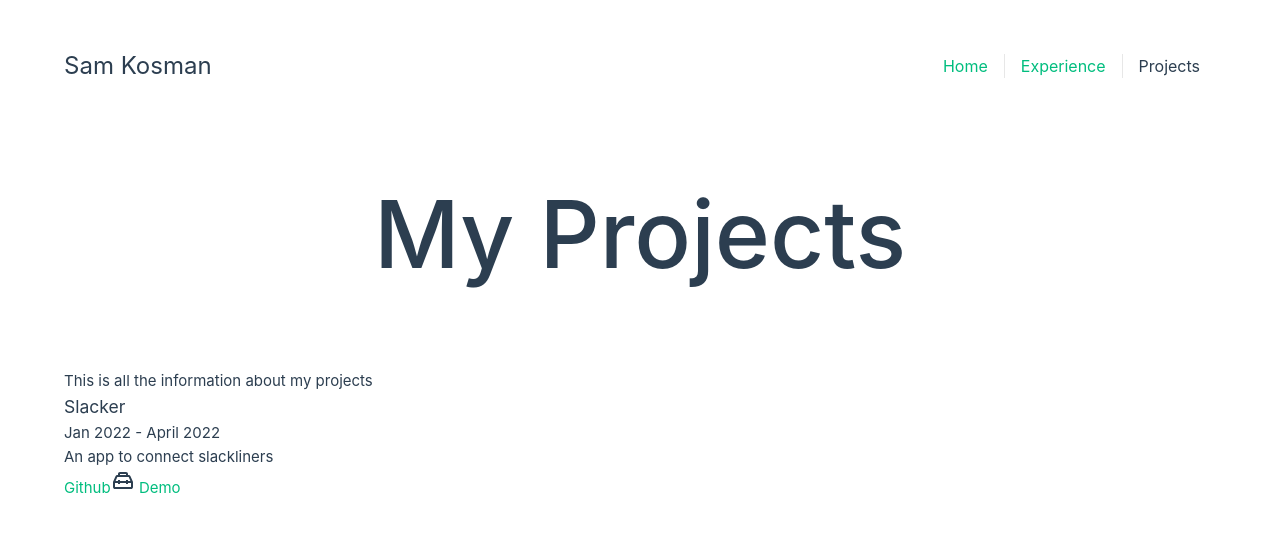
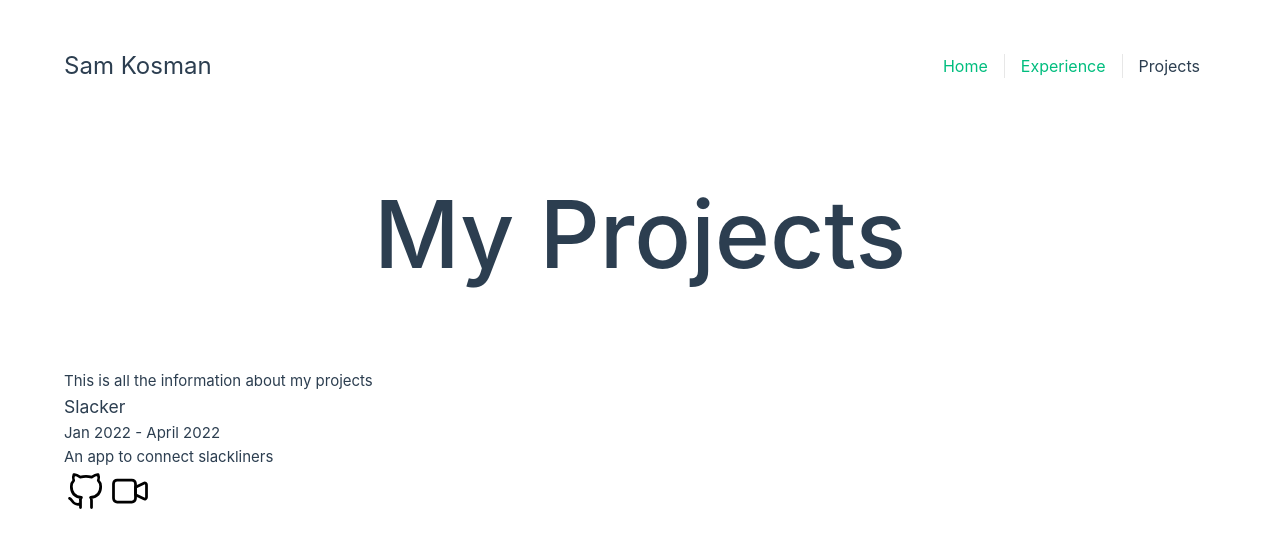
Before and after one commit to skosman/myself, a Vue app: page /projects in a window 1280 px wide. Shown: the top 548 px of the page. Built offline with nearby package versions, Linux system fonts and the light colour scheme.

Commit message:
Add github and video icon

```diff
--- a/src/components/ProjectItem.vue
+++ b/src/components/ProjectItem.vue
@@ -1,5 +1,6 @@
 <script setup lang="ts">
-import ToolingIcon from "./icons/IconTooling.vue";
+import GithubIcon from "./icons/IconGithub.vue";
+import VideoIcon from "./icons/IconVideo.vue";
 defineProps<{
   githubUrl: string;
   demoUrl: string;
@@ -17,9 +18,9 @@ defineProps<{
     <p>
       <slot name="description"></slot>
     </p>
-    <a :href="githubUrl" target="_blank">Github</a>
-    <tooling-icon />
-    <a :href="demoUrl" target="_blank"> Demo </a>
+    <a :href="githubUrl" target="_blank"><github-icon /></a>
+
+    <a :href="demoUrl" target="_blank"> <video-icon /> </a>
     <p>
       <slot name="tech"></slot>
     </p>
--- /dev/null
+++ b/src/components/icons/IconGithub.vue
@@ -0,0 +1,20 @@
+<!-- Icon from https://tablericons.com/-->
+<template>
+  <svg
+    xmlns="http://www.w3.org/2000/svg"
+    class="icon icon-tabler icon-tabler-brand-github"
+    width="44"
+    height="44"
+    viewBox="0 0 24 24"
+    stroke-width="1.5"
+    stroke="#000000"
+    fill="none"
+    stroke-linecap="round"
+    stroke-linejoin="round"
+  >
+    <path stroke="none" d="M0 0h24v24H0z" fill="none" />
+    <path
+      d="M9 19c-4.3 1.4 -4.3 -2.5 -6 -3m12 5v-3.5c0 -1 .1 -1.4 -.5 -2c2.8 -.3 5.5 -1.4 5.5 -6a4.6 4.6 0 0 0 -1.3 -3.2a4.2 4.2 0 0 0 -.1 -3.2s-1.1 -.3 -3.5 1.3a12.3 12.3 0 0 0 -6.2 0c-2.4 -1.6 -3.5 -1.3 -3.5 -1.3a4.2 4.2 0 0 0 -.1 3.2a4.6 4.6 0 0 0 -1.3 3.2c0 4.6 2.7 5.7 5.5 6c-.6 .6 -.6 1.2 -.5 2v3.5"
+    />
+  </svg>
+</template>
--- a/src/components/icons/IconTooling.vue
+++ /dev/null
@@ -1,19 +0,0 @@
-<!-- This icon is from <https://github.com/Templarian/MaterialDesign>, distributed under Apache 2.0 (https://www.apache.org/licenses/LICENSE-2.0) license-->
-<template>
-  <svg
-    xmlns="http://www.w3.org/2000/svg"
-    xmlns:xlink="http://www.w3.org/1999/xlink"
-    aria-hidden="true"
-    role="img"
-    class="iconify iconify--mdi"
-    width="24"
-    height="24"
-    preserveAspectRatio="xMidYMid meet"
-    viewBox="0 0 24 24"
-  >
-    <path
-      d="M20 18v-4h-3v1h-2v-1H9v1H7v-1H4v4h16M6.33 8l-1.74 4H7v-1h2v1h6v-1h2v1h2.41l-1.74-4H6.33M9 5v1h6V5H9m12.84 7.61c.1.22.16.48.16.8V18c0 .53-.21 1-.6 1.41c-.4.4-.85.59-1.4.59H4c-.55 0-1-.19-1.4-.59C2.21 19 2 18.53 2 18v-4.59c0-.32.06-.58.16-.8L4.5 7.22C4.84 6.41 5.45 6 6.33 6H7V5c0-.55.18-1 .57-1.41C7.96 3.2 8.44 3 9 3h6c.56 0 1.04.2 1.43.59c.39.41.57.86.57 1.41v1h.67c.88 0 1.49.41 1.83 1.22l2.34 5.39z"
-      fill="currentColor"
-    ></path>
-  </svg>
-</template>
--- /dev/null
+++ b/src/components/icons/IconVideo.vue
@@ -0,0 +1,22 @@
+<!-- Icon from https://tablericons.com/-->
+
+<template>
+  <svg
+    xmlns="http://www.w3.org/2000/svg"
+    class="icon icon-tabler icon-tabler-video"
+    width="44"
+    height="44"
+    viewBox="0 0 24 24"
+    stroke-width="1.5"
+    stroke="#000000"
+    fill="none"
+    stroke-linecap="round"
+    stroke-linejoin="round"
+  >
+    <path stroke="none" d="M0 0h24v24H0z" fill="none" />
+    <path
+      d="M15 10l4.553 -2.276a1 1 0 0 1 1.447 .894v6.764a1 1 0 0 1 -1.447 .894l-4.553 -2.276v-4z"
+    />
+    <rect x="3" y="6" width="12" height="12" rx="2" />
+  </svg>
+</template>
```
